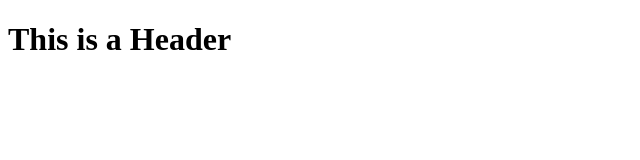
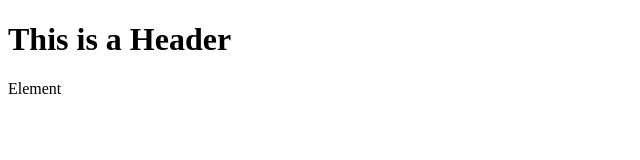
Before and after one commit to mcottier/git-test, a plain HTML site: page index.html in a window 1280 px wide. Shown: the full height of the page, 0-640 px from the left. Drawn offline with Linux system fonts and the light colour scheme.

Commit message:
second commit

```diff
--- a/index.html
+++ b/index.html
@@ -2,5 +2,6 @@
 <html>
     <body>
         <h1>This is a Header</h1>
+        <p> Element</p>
     </body>
 </html>
```
